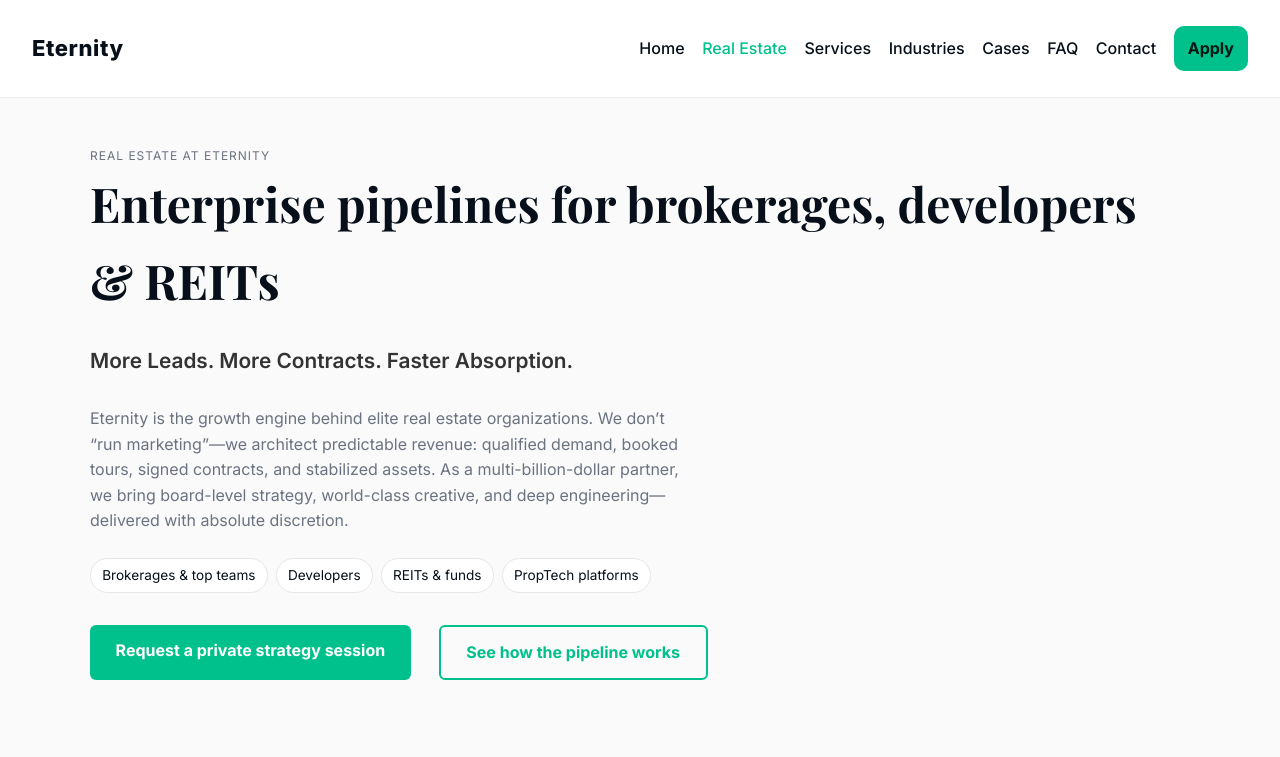
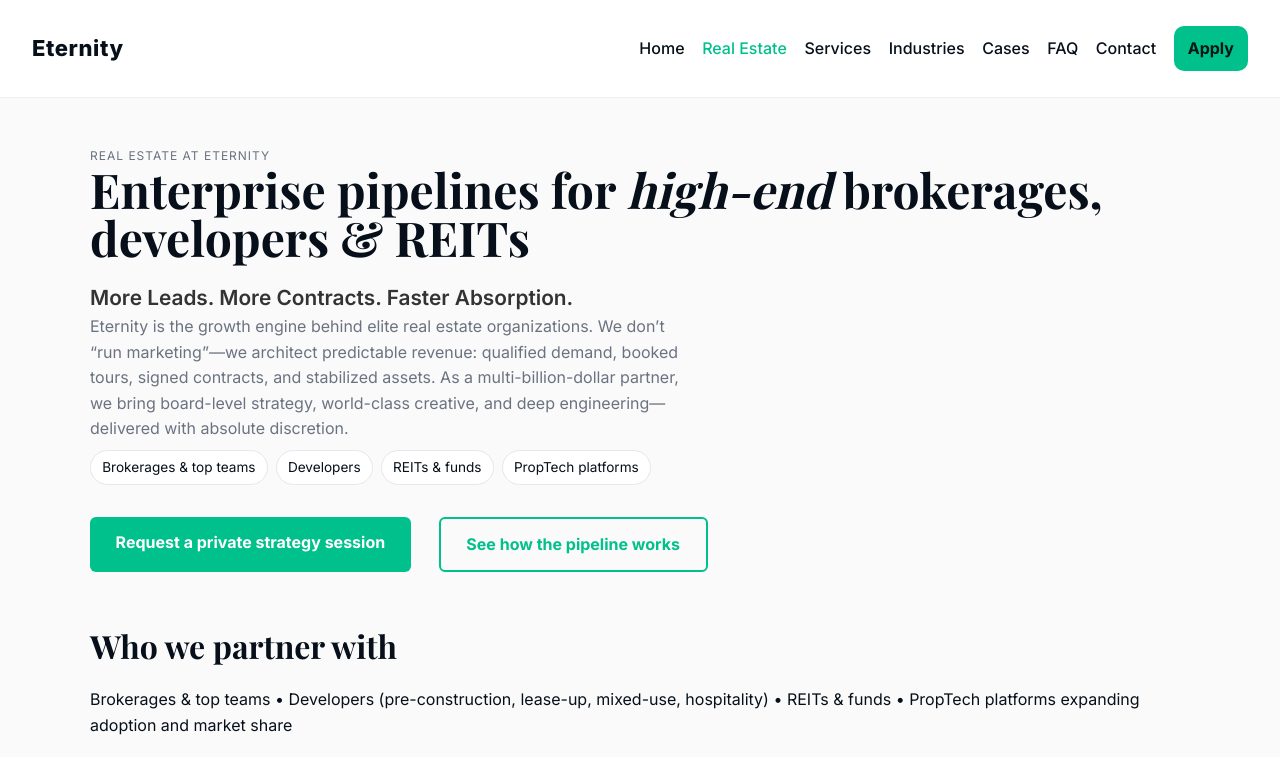
Before and after one commit to orlandoperflo/eternity, a plain HTML site: page index.html in a window 1280 px wide. Both pictures are taken after a click on the link "Real Estate". Shown: the top 757 px of the page. Drawn offline with nearby package versions, Linux system fonts and the light colour scheme; a web font is replaced by a local one.

Commit message:
Update index.html

```diff
--- a/index.html
+++ b/index.html
@@ -285,9 +285,9 @@
 <template id="tpl-real-estate">
   <section class="re-hero">
     <div class="eyebrow">Real Estate at Eternity</div>
-    <h2>Enterprise pipelines for brokerages, developers & REITs</h2>
-    <p class="sub-lead">More Leads. More Contracts. Faster Absorption.</p>
-    <p class="lead">Eternity is the growth engine behind elite real estate organizations. We don’t “run marketing”—we architect predictable revenue: qualified demand, booked tours, signed contracts, and stabilized assets. As a multi-billion-dollar partner, we bring board-level strategy, world-class creative, and deep engineering—delivered with absolute discretion.</p>
+    <h2 style="margin: 0; line-height: 100%;">Enterprise pipelines for <em>high-end</em> brokerages, developers & REITs</h2>
+    <p class="sub-lead" style="margin: 0; margin-top: 20px;">More Leads. More Contracts. Faster Absorption.</p>
+    <p class="lead" style="margin: 0;">Eternity is the growth engine behind elite real estate organizations. We don’t “run marketing”—we architect predictable revenue: qualified demand, booked tours, signed contracts, and stabilized assets. As a multi-billion-dollar partner, we bring board-level strategy, world-class creative, and deep engineering—delivered with absolute discretion.</p>
     <div class="pills">
       <span class="pill">Brokerages & top teams</span>
       <span class="pill">Developers</span>
@@ -300,8 +300,8 @@
     </div>
   </section>
 
-  <section>
-    <h3>Who we partner with</h3>
+  <section style="margin-top: 0;">
+    <h3 style="margin: 0;">Who we partner with</h3>
     <p>Brokerages & top teams • Developers (pre-construction, lease-up, mixed-use, hospitality) • REITs & funds • PropTech platforms expanding adoption and market share</p>
   </section>
 
@@ -389,7 +389,7 @@
 
 
   <section>
-    <h3>Request a consultation</h3>
+    <h3  >Request a consultation</h3>
     <form aria-label="Real Estate — Strategy Session">
       <div style="display:grid;grid-template-columns:repeat(auto-fit,minmax(220px,1fr));gap:12px;">
         <div>
```
